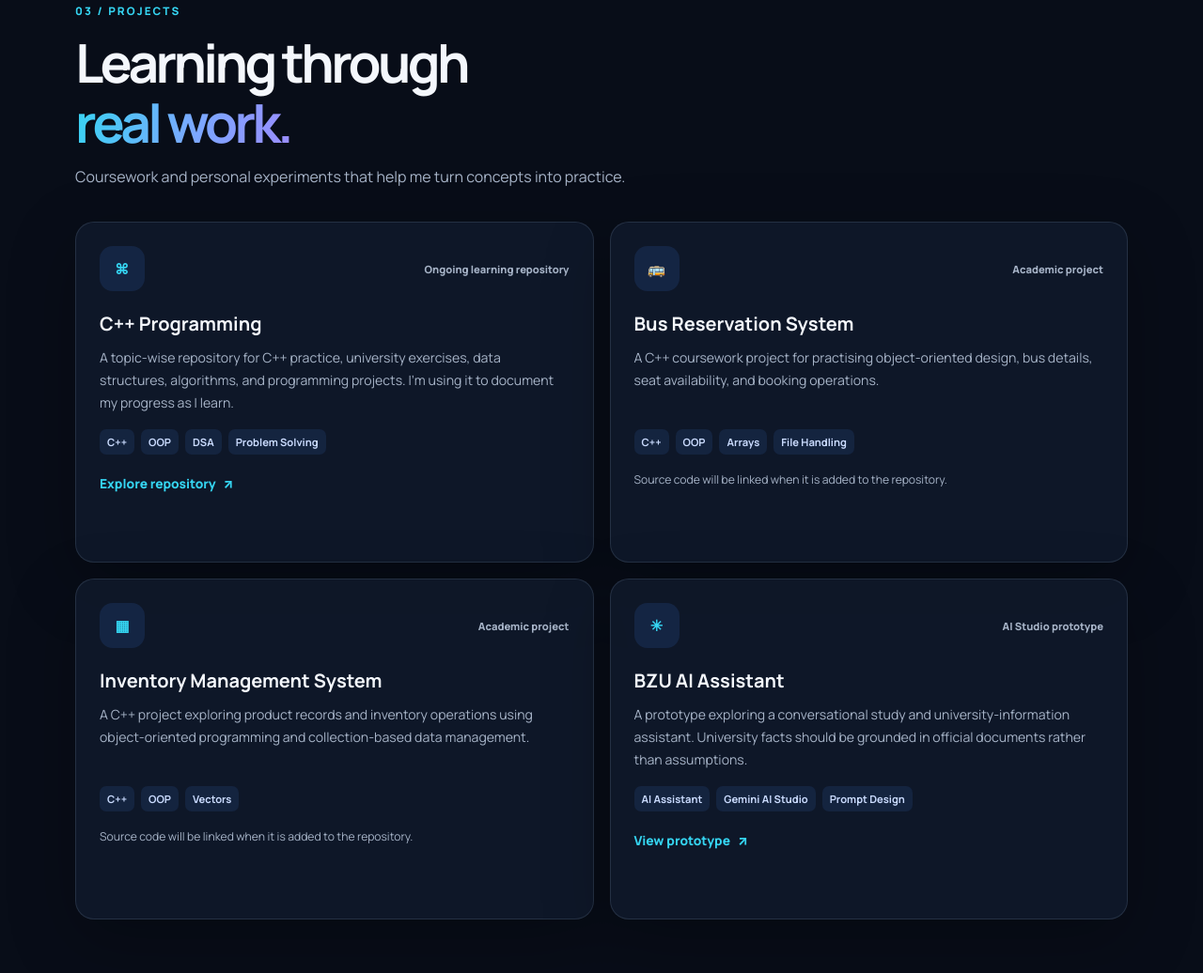
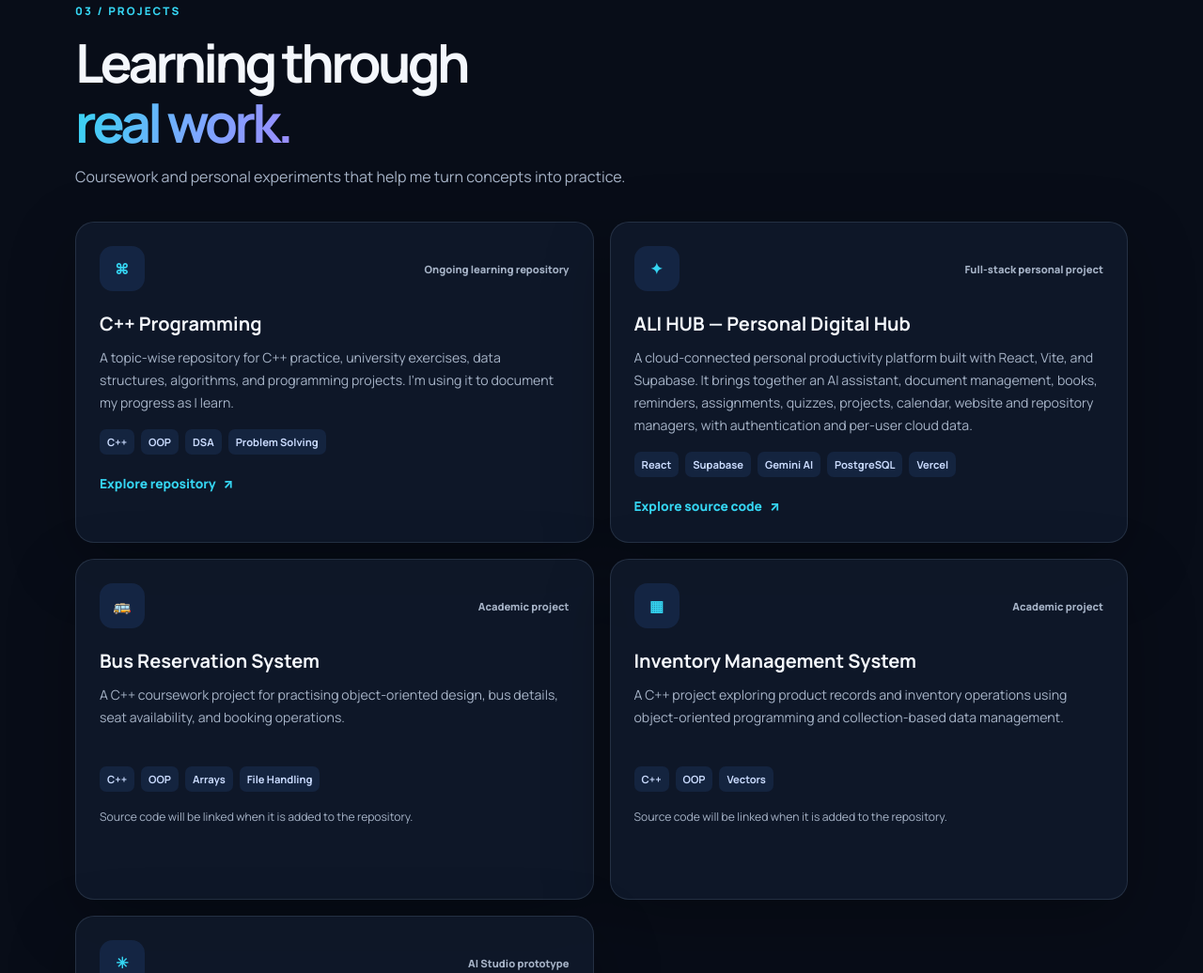
Before and after one commit to ali-abid-ai/ali-ai-portfolio, a plain HTML site: page index.html in a window 1280 px wide. Shown: the part 2570-3606 px from the top of the page at 94% size. Drawn offline with Linux system fonts and the light colour scheme.

Commit message:
Add ALI HUB to portfolio projects

```diff
--- a/index.html
+++ b/index.html
@@ -111,6 +111,13 @@
             <div class="skill-tags"><span>C++</span><span>OOP</span><span>DSA</span><span>Problem Solving</span></div>
             <a class="project-link" href="https://github.com/ali-abid-ai/cpp-programming" target="_blank" rel="noopener noreferrer">Explore repository <span aria-hidden="true">↗</span></a>
           </article>
+          <article class="surface project-card featured reveal">
+            <div class="project-topline"><span class="project-icon">✦</span><span class="project-label">Full-stack personal project</span></div>
+            <h3>ALI HUB — Personal Digital Hub</h3>
+            <p>A cloud-connected personal productivity platform built with React, Vite, and Supabase. It brings together an AI assistant, document management, books, reminders, assignments, quizzes, projects, calendar, website and repository managers, with authentication and per-user cloud data.</p>
+            <div class="skill-tags"><span>React</span><span>Supabase</span><span>Gemini AI</span><span>PostgreSQL</span><span>Vercel</span></div>
+            <a class="project-link" href="https://github.com/ali-abid-ai/ali-hub" target="_blank" rel="noopener noreferrer">Explore source code <span aria-hidden="true">↗</span></a>
+          </article>
           <article class="surface project-card reveal">
             <div class="project-topline"><span class="project-icon">🚌</span><span class="project-label">Academic project</span></div>
             <h3>Bus Reservation System</h3>
```
